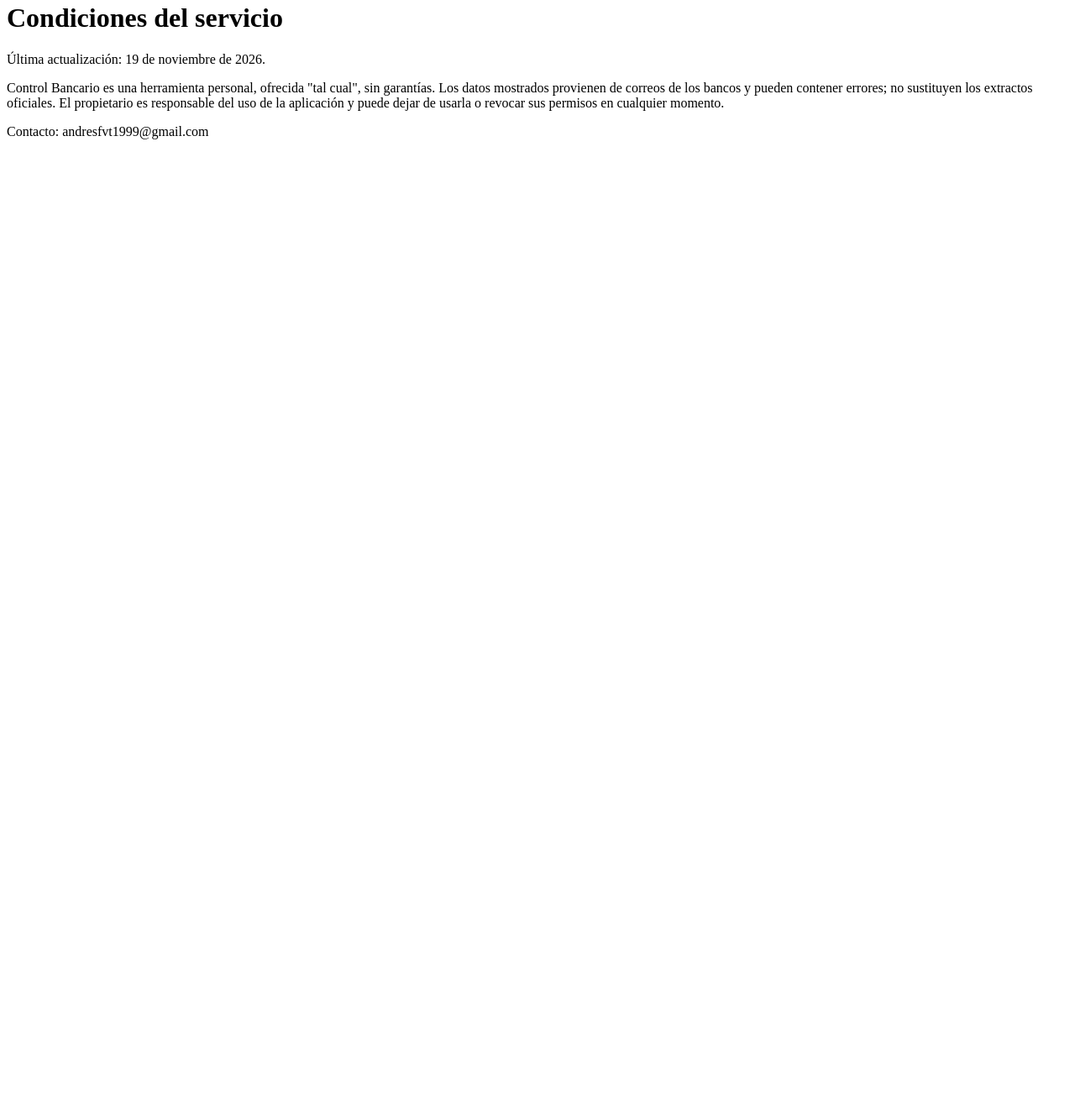
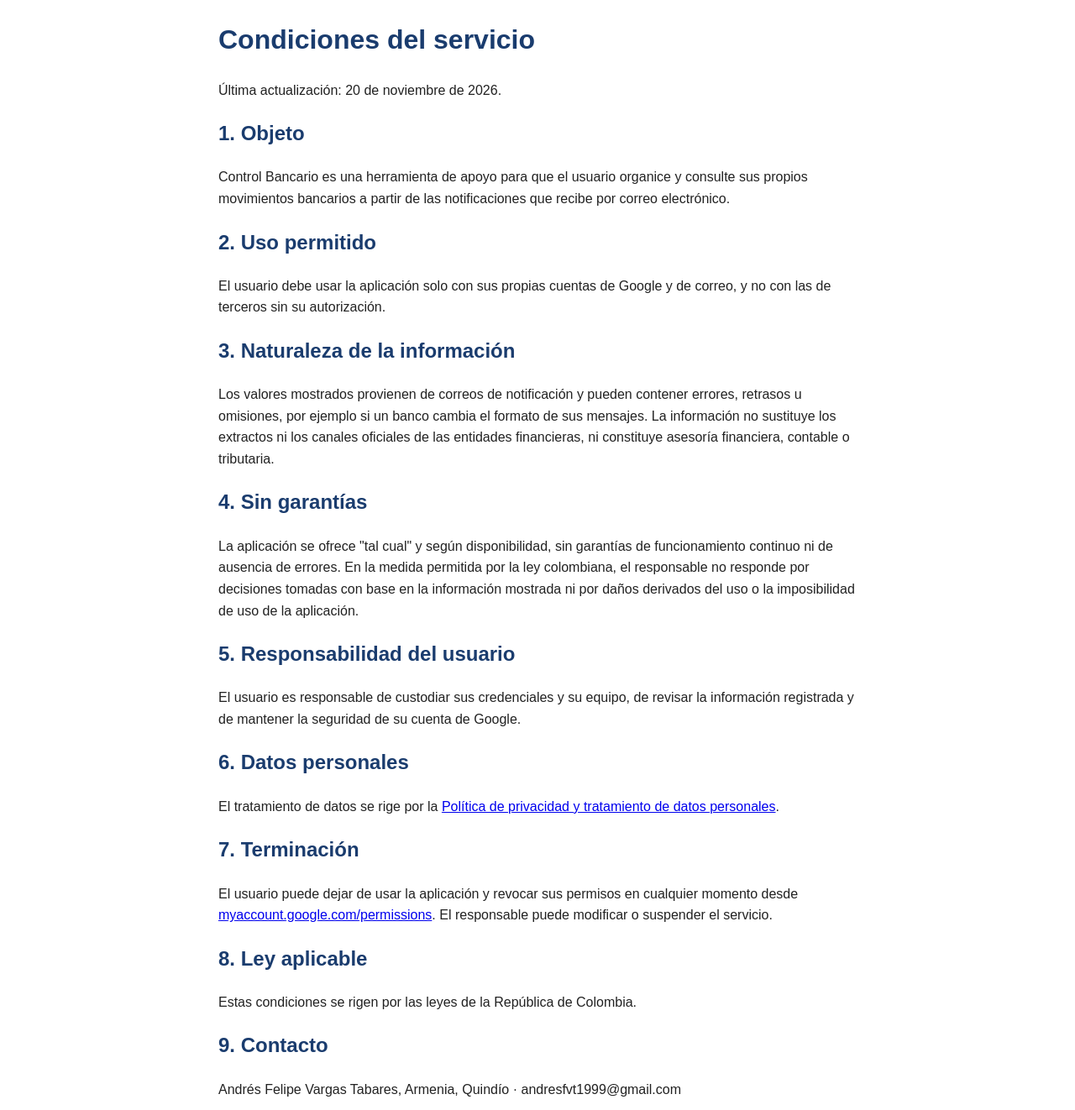
Before and after one commit to andresfvt1999-source/controlbancario-legal, a plain HTML site: page condiciones.html in a window 1280 px wide. Shown: the part 18-1340 px from the top of the page at 84% size. Before the commit the page ends 800 px from the top, so only its background shows below. Drawn offline with Linux system fonts and the light colour scheme.

Commit message:
Condiciones de uso
Updated service conditions and added sections on usage, information nature, and user responsibility.

```diff
--- a/condiciones.html
+++ b/condiciones.html
@@ -1,11 +1,43 @@
 <!DOCTYPE html>
-<html lang="es"><head><meta charset="utf-8"><title>Condiciones del servicio</title></head>
+<html lang="es">
+<head>
+<meta charset="utf-8">
+<meta name="viewport" content="width=device-width, initial-scale=1">
+<title>Condiciones del servicio - Control Bancario</title>
+<style>
+body{font-family:Arial,sans-serif;max-width:760px;margin:40px auto;padding:0 16px;line-height:1.6;color:#222}
+h1,h2{color:#1a3c6e}
+</style>
+</head>
 <body>
 <h1>Condiciones del servicio</h1>
-<p>Última actualización: 19 de noviembre de 2026.</p>
-<p>Control Bancario es una herramienta personal, ofrecida "tal cual", sin garantías.
-Los datos mostrados provienen de correos de los bancos y pueden contener errores;
-no sustituyen los extractos oficiales. El propietario es responsable del uso de la
-aplicación y puede dejar de usarla o revocar sus permisos en cualquier momento.</p>
-<p>Contacto: andresfvt1999@gmail.com</p>
-</body></html>
+<p>Última actualización: 20 de noviembre de 2026.</p>
+
+<h2>1. Objeto</h2>
+<p>Control Bancario es una herramienta de apoyo para que el usuario organice y consulte sus propios movimientos bancarios a partir de las notificaciones que recibe por correo electrónico.</p>
+
+<h2>2. Uso permitido</h2>
+<p>El usuario debe usar la aplicación solo con sus propias cuentas de Google y de correo, y no con las de terceros sin su autorización.</p>
+
+<h2>3. Naturaleza de la información</h2>
+<p>Los valores mostrados provienen de correos de notificación y pueden contener errores, retrasos u omisiones, por ejemplo si un banco cambia el formato de sus mensajes. La información no sustituye los extractos ni los canales oficiales de las entidades financieras, ni constituye asesoría financiera, contable o tributaria.</p>
+
+<h2>4. Sin garantías</h2>
+<p>La aplicación se ofrece "tal cual" y según disponibilidad, sin garantías de funcionamiento continuo ni de ausencia de errores. En la medida permitida por la ley colombiana, el responsable no responde por decisiones tomadas con base en la información mostrada ni por daños derivados del uso o la imposibilidad de uso de la aplicación.</p>
+
+<h2>5. Responsabilidad del usuario</h2>
+<p>El usuario es responsable de custodiar sus credenciales y su equipo, de revisar la información registrada y de mantener la seguridad de su cuenta de Google.</p>
+
+<h2>6. Datos personales</h2>
+<p>El tratamiento de datos se rige por la <a href="privacidad.html">Política de privacidad y tratamiento de datos personales</a>.</p>
+
+<h2>7. Terminación</h2>
+<p>El usuario puede dejar de usar la aplicación y revocar sus permisos en cualquier momento desde <a href="https://myaccount.google.com/permissions">myaccount.google.com/permissions</a>. El responsable puede modificar o suspender el servicio.</p>
+
+<h2>8. Ley aplicable</h2>
+<p>Estas condiciones se rigen por las leyes de la República de Colombia.</p>
+
+<h2>9. Contacto</h2>
+<p>Andrés Felipe Vargas Tabares, Armenia, Quindío · andresfvt1999@gmail.com</p>
+</body>
+</html>
```
